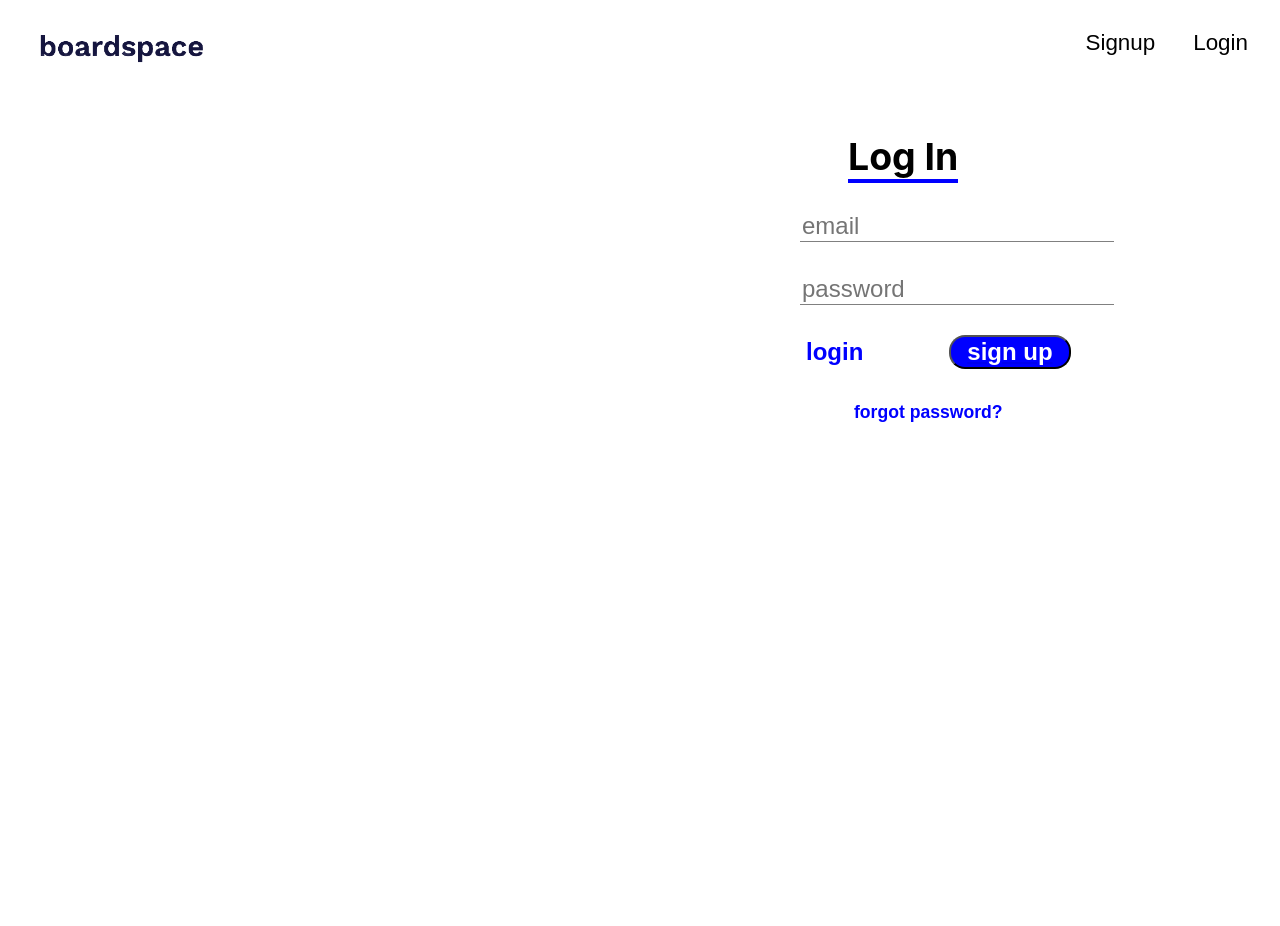
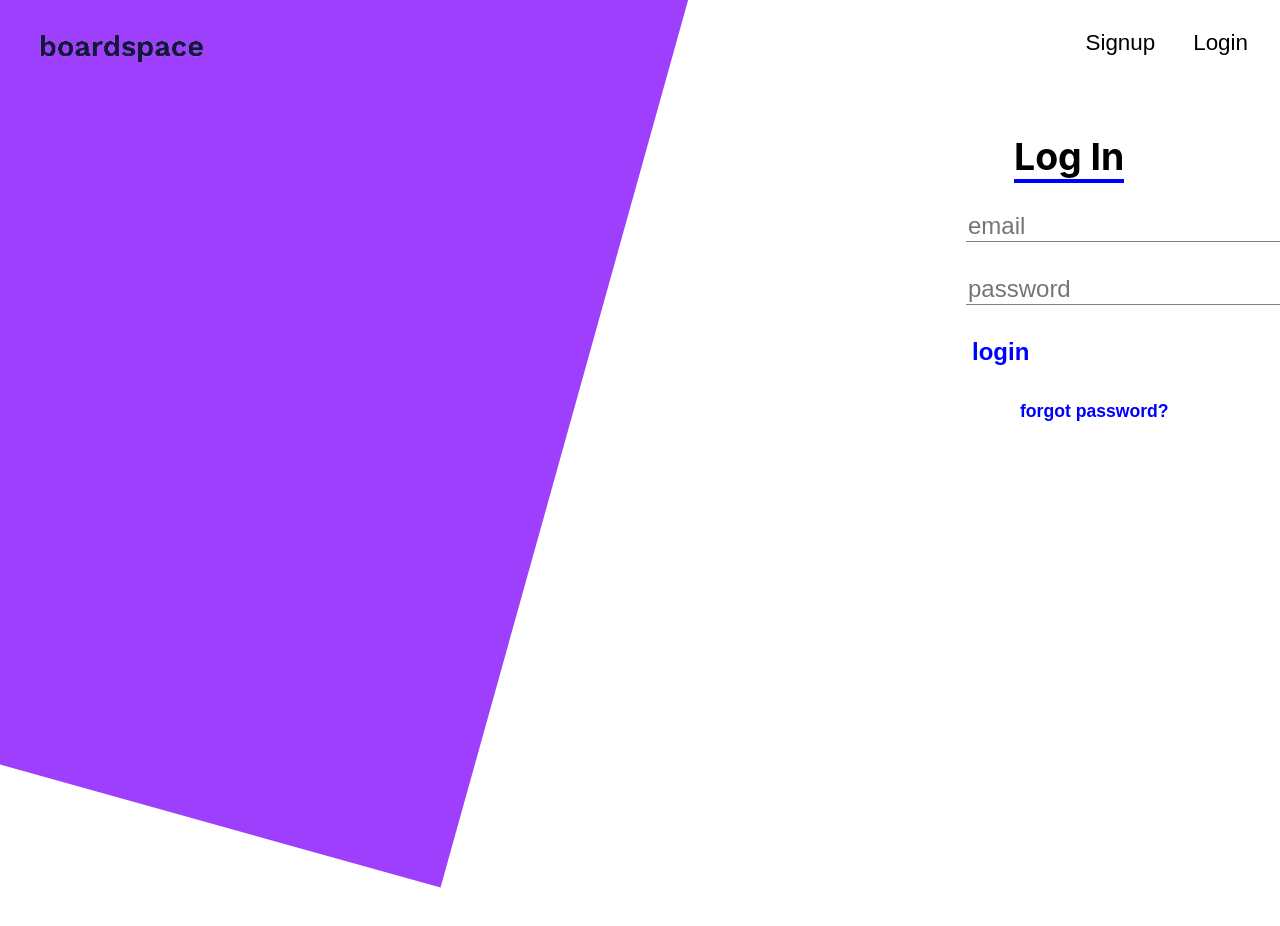
Before and after one commit to justaskulkarni/Boardspace, a React (Create React App) app in the folder client/: page /login in a window 1280 px wide. Shown: the top 926 px of the page. Before the commit the page ends 800 px from the top, so only its background shows below. Built offline with nearby package versions, Linux system fonts and the light colour scheme.

Commit message:
Added array of values

```diff
--- a/client/src/pages/Login.js
+++ b/client/src/pages/Login.js
@@ -39,6 +39,8 @@ const Login = () => {
   return (
     <>
       <Navbar />
+      <div className="mostout">
+        <div className="colourdiv"></div>
         <div className="rightdiv">
           <form className="login" onSubmit={handleSubmit}>
             <h3 className="formheader"><span className="headertext">Log In</span></h3>
@@ -62,13 +64,13 @@ const Login = () => {
 
             <div className="buttonscontainer">
               <button className="signupbutton">login</button>
-            <button className="loginbutton"><Link to="/signup"><span className="buttontext">sign up</span></Link></button>
             </div>
           </form>
           <button className="forgotpasswordbutton">forgot password?</button>
           {error && <div className="error">{error}</div>}
 
         </div>
+      </div>
     </>
   )
 }
--- a/client/src/pages/Signup.js
+++ b/client/src/pages/Signup.js
@@ -93,7 +93,6 @@ const Signup = () => {
               </div>
 
               <button className="signupbutton" >sign up</button>
-              <button className="loginbutton"><Link to="/login"><span className="buttontext">login</span></Link></button>
             </form>
           }
 
--- a/client/src/pages/Signup2.js
+++ b/client/src/pages/Signup2.js
@@ -25,6 +25,8 @@ const Signup2 = () => {
 
     e.preventDefault()
     console.log(details)
+    const toppersArray = Object.values(topper).map((top) => top);
+    console.log(toppersArray)
 
     const response = await fetch("http://localhost:6100/api/mentor/signup", {
       method: 'POST',
```
Lines whose indentation alone changed are shown as unchanged.
